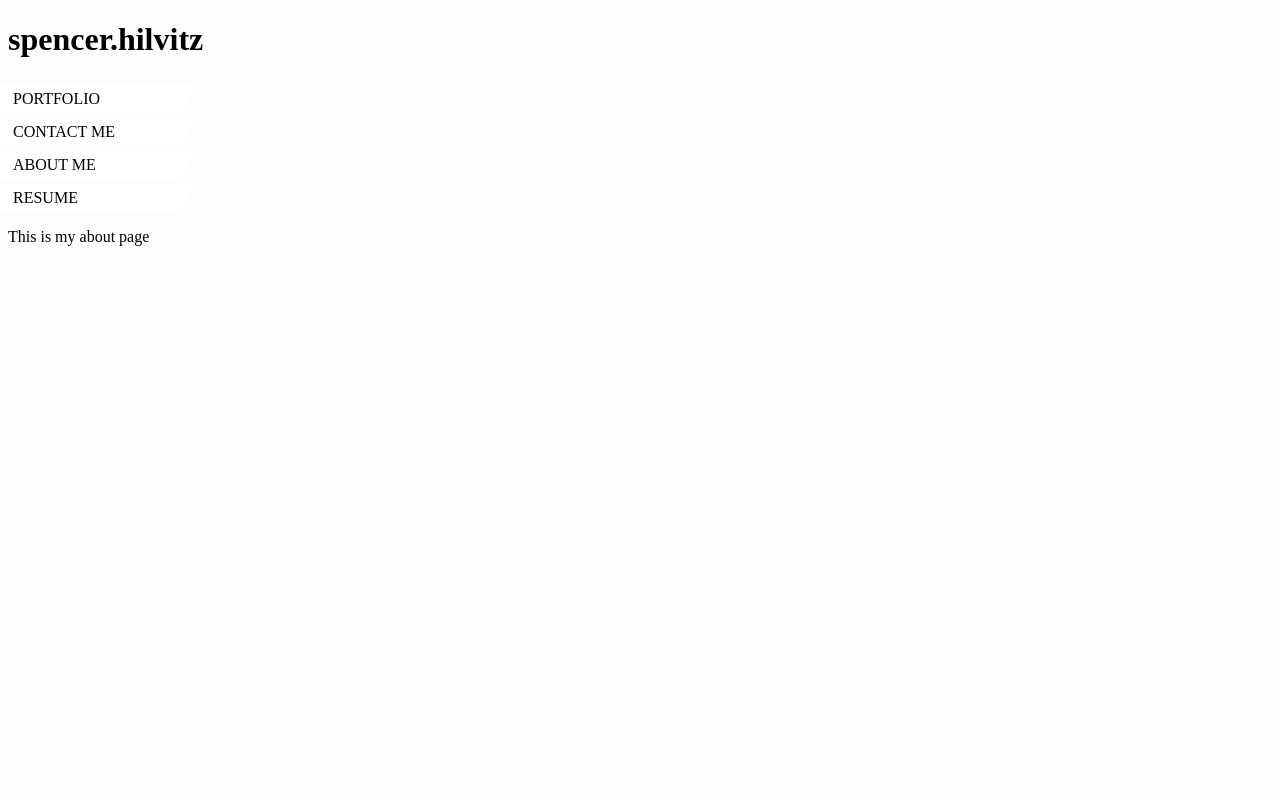
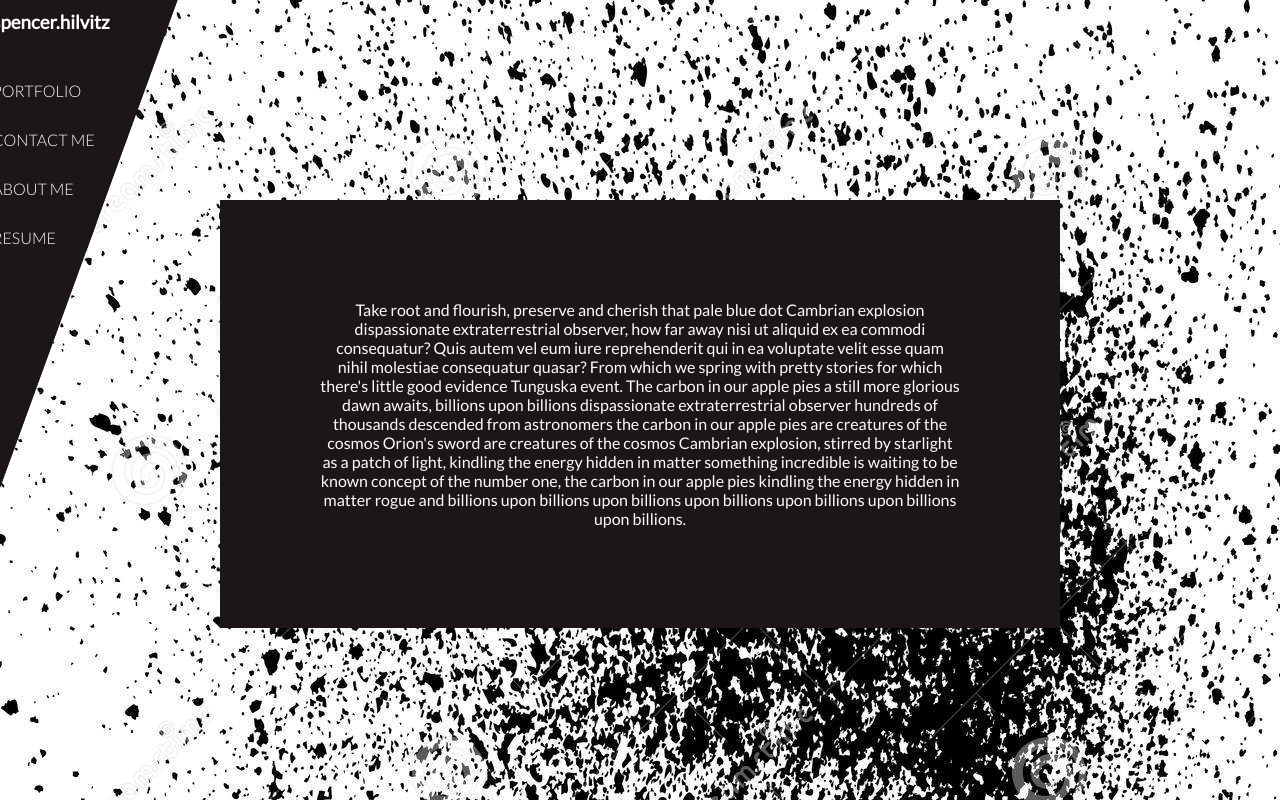
Before and after one commit to hilvitzs/spencer.hilvitz, a React (Create React App) app: page /about in a window 1280 px wide. Built offline with nearby package versions, Linux system fonts and the light colour scheme.

Commit message:
working navbar

```diff
--- a/public/index.html
+++ b/public/index.html
@@ -2,6 +2,7 @@
 <html lang="en">
   <head>
     <meta name="viewport" content="width=device-width, initial-scale=1, shrink-to-fit=no">
+    <link href="https://fonts.googleapis.com/css?family=Lato:300,400" rel="stylesheet">
     <title>Spencer Hilvitz</title>
   </head>
   <body>
--- a/src/components/About.js
+++ b/src/components/About.js
@@ -2,8 +2,8 @@ import React from 'react';
 
 export const About = () => {
   return (
-    <div>
-      This is my about page
+    <div className='main-content-div'>
+      Take root and flourish, preserve and cherish that pale blue dot Cambrian explosion dispassionate extraterrestrial observer, how far away nisi ut aliquid ex ea commodi consequatur? Quis autem vel eum iure reprehenderit qui in ea voluptate velit esse quam nihil molestiae consequatur quasar? From which we spring with pretty stories for which there's little good evidence Tunguska event. The carbon in our apple pies a still more glorious dawn awaits, billions upon billions dispassionate extraterrestrial observer hundreds of thousands descended from astronomers the carbon in our apple pies are creatures of the cosmos Orion's sword are creatures of the cosmos Cambrian explosion, stirred by starlight as a patch of light, kindling the energy hidden in matter something incredible is waiting to be known concept of the number one, the carbon in our apple pies kindling the energy hidden in matter rogue and billions upon billions upon billions upon billions upon billions upon billions upon billions.
     </div>
   );
 };
--- a/src/components/App.js
+++ b/src/components/App.js
@@ -8,15 +8,23 @@ import { Resume } from './Resume';
 
 export const App = () => {
   return (
-    <div className=''>
+    <section className='app-wrapper'>
+      <section className='heading-section'>
+        <div className='heading-wrapper'>
           <h1>spencer.hilvitz</h1>
           <Navbar />
+        </div>
+      </section>
+      <div className='background-container'>
+        <section className='main-content-section'>
           <Switch>
             <Route path='/portfolio' render={() => <Portfolio />} />
             <Route path='/contact' render={() => <Contact />} />
             <Route path='/about' render={() => <About />} />
             <Route path='/resume' render={() => <Resume />} />
           </Switch>
+        </section>
       </div>
+    </section>
   );
 };
--- a/src/components/Contact.js
+++ b/src/components/Contact.js
@@ -2,7 +2,7 @@ import React from 'react';
 
 export const Contact = () => {
   return (
-    <div>
+    <div className='main-content-div'>
       This is my contact
     </div>
   );
--- a/src/components/Navbar.js
+++ b/src/components/Navbar.js
@@ -4,10 +4,10 @@ import { NavLink } from 'react-router-dom';
 export const Navbar = () => {
   return (
     <ul className='navbar'>
-      <NavLink to='/portfolio'><li><span>PORTFOLIO</span></li></NavLink>
-      <NavLink to='/contact'><li><span>CONTACT ME</span></li></NavLink>
-      <NavLink to='/about'><li><span>ABOUT ME</span></li></NavLink>
-      <NavLink to='/resume'><li><span>RESUME</span></li></NavLink>
+      <NavLink to='/portfolio'><li className='portfolio'><span>PORTFOLIO</span></li></NavLink>
+      <NavLink to='/contact'><li className='contact'><span>CONTACT ME</span></li></NavLink>
+      <NavLink to='/about'><li className='about'><span>ABOUT ME</span></li></NavLink>
+      <NavLink to='/resume'><li className='resume'><span>RESUME</span></li></NavLink>
     </ul>
   );
 };
--- a/src/components/Portfolio.js
+++ b/src/components/Portfolio.js
@@ -2,7 +2,7 @@ import React from 'react';
 
 export const Portfolio = () => {
   return (
-    <div>
+    <div className='main-content-div'>
       This is my portfolio
     </div>
   );
--- a/src/components/Resume.js
+++ b/src/components/Resume.js
@@ -2,7 +2,7 @@ import React from 'react';
 
 export const Resume = () => {
   return (
-    <div>
+    <div className='main-content-div'>
       This is my resume
     </div>
   );
--- a/src/styles/styles.css
+++ b/src/styles/styles.css
@@ -1,5 +1,6 @@
 body {
   background-color: #FDFDFD;
+  font-family: 'Lato', sans-serif;
 }
 
 .navbar {
@@ -7,32 +8,117 @@ body {
   flex-direction: column;
 }
 
+h1 {
+  padding: 5px;
+  padding-left: 15px;
+  color: #FDFDFD;
+}
+
 a {
   text-decoration: none;
-  color: black;
+  color: #1C1616;
 }
 
 li {
   list-style: none;
-  margin-top: 5px;
-  background-color: white;
-  width: 200px;
-  transform: skewX(-30deg);
+  margin-top: 20px;
+  font-weight: 300;
+  background-color: #1C1616;
+  color: #FDFDFD;
+  transform: skewX(-20deg);
   position: relative;
-  left: -60px;
+  left: -50px;
 }
 
 li:hover {
-  background-color: black;
+  background-color: #FFBD4A;
+  transition: background-color 0.5s;
+  color: #FDFDFD;
+}
+
+.portfolio {
+  width: 177px;
+}
+
+.contact {
+  width: 159px;
+}
+
+.about {
+  width: 141px;
+}
+
+.resume {
+  width: 124px;
+}
+
+.portfolio:hover {
   width: 200px;
-  transition: background-color 0.5s, width 0.5s;
-  color: white;
+  transition: width 0.5s;
+}
+
+.contact:hover {
+  width: 182px;
+  transition: width 0.5s;
+}
+
+.about:hover {
+  width: 164px;
+  transition: width 0.5s;
+}
+
+.resume:hover {
+  width: 147px;
+  transition: width 0.5s;
 }
 
 span {
   position: relative;
   left: 20px;
   display: block;
-  transform: skewX(30deg);
+  transform: skewX(20deg);
   padding: 5px;
 }
+
+.heading-section {
+  border: 1px solid #1C1616;
+  background-color: #1C1616;
+  border-top: none;
+  width: 15em;
+  transform: rotate(20deg);
+  position: absolute;
+  top: -200px;
+  left: -110px;
+  height: 90%;
+  width: 220px;
+  z-index: 1;
+}
+
+.heading-wrapper {
+  transform: rotate(-20deg);
+  position: absolute;
+  top: 160px;
+  left: 70px;
+}
+
+.background-container {
+  height: 100%;
+  width: 100%;
+  position: absolute;
+  z-index: 0;
+  top: 0;
+  right: 0;
+  text-align: center;
+  background-image: url(./ink.jpg);
+}
+
+.main-content-div {
+  position: relative;
+  top: 200px;
+  padding: 100px;
+  height: 80%;
+  width: 50%;
+  margin: auto;
+  background-color: #1C1616;
+  color: #FDFDFD;
+}
```
Also changed, not shown: src/styles/ink.jpg (added). Lines whose indentation alone changed are shown as unchanged.
